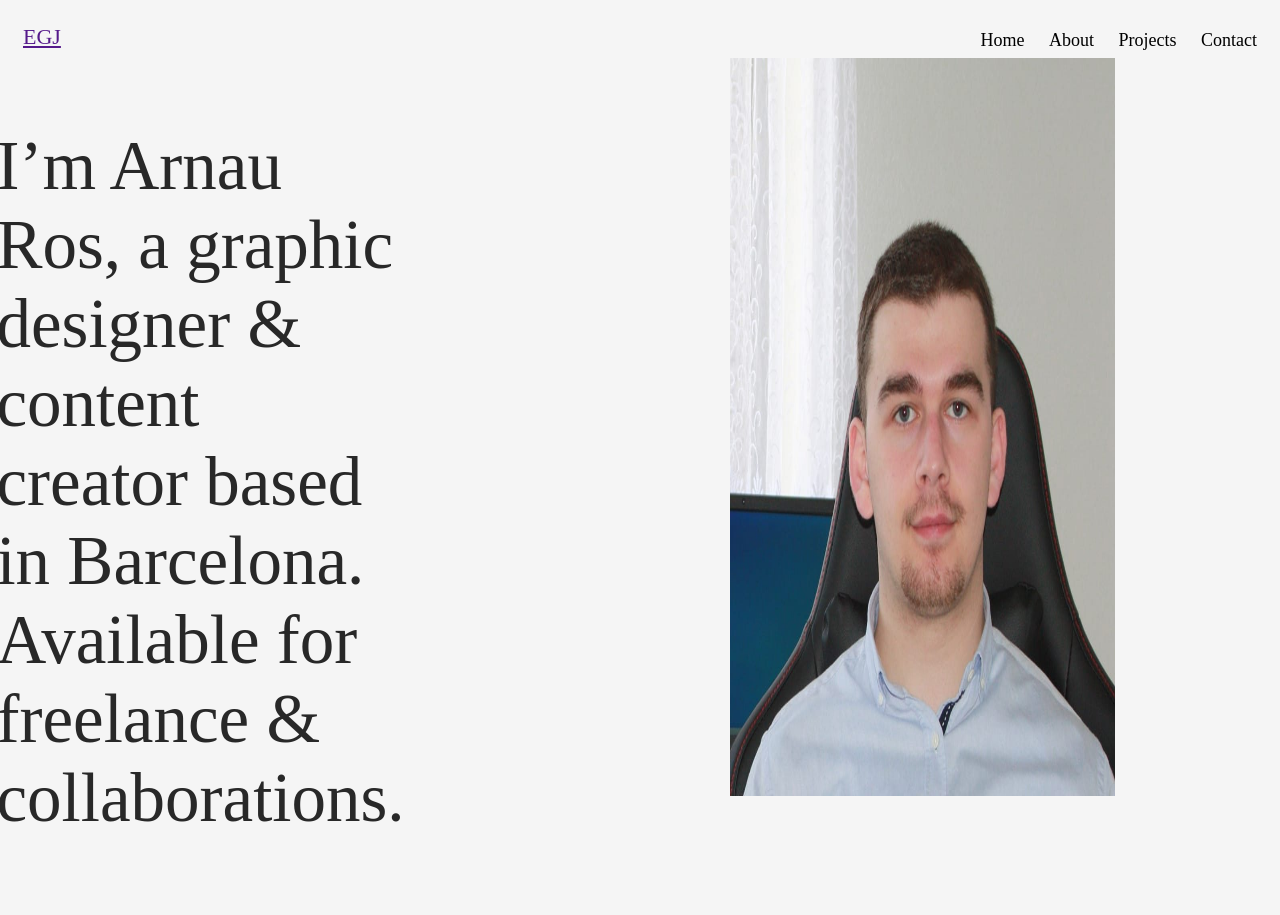
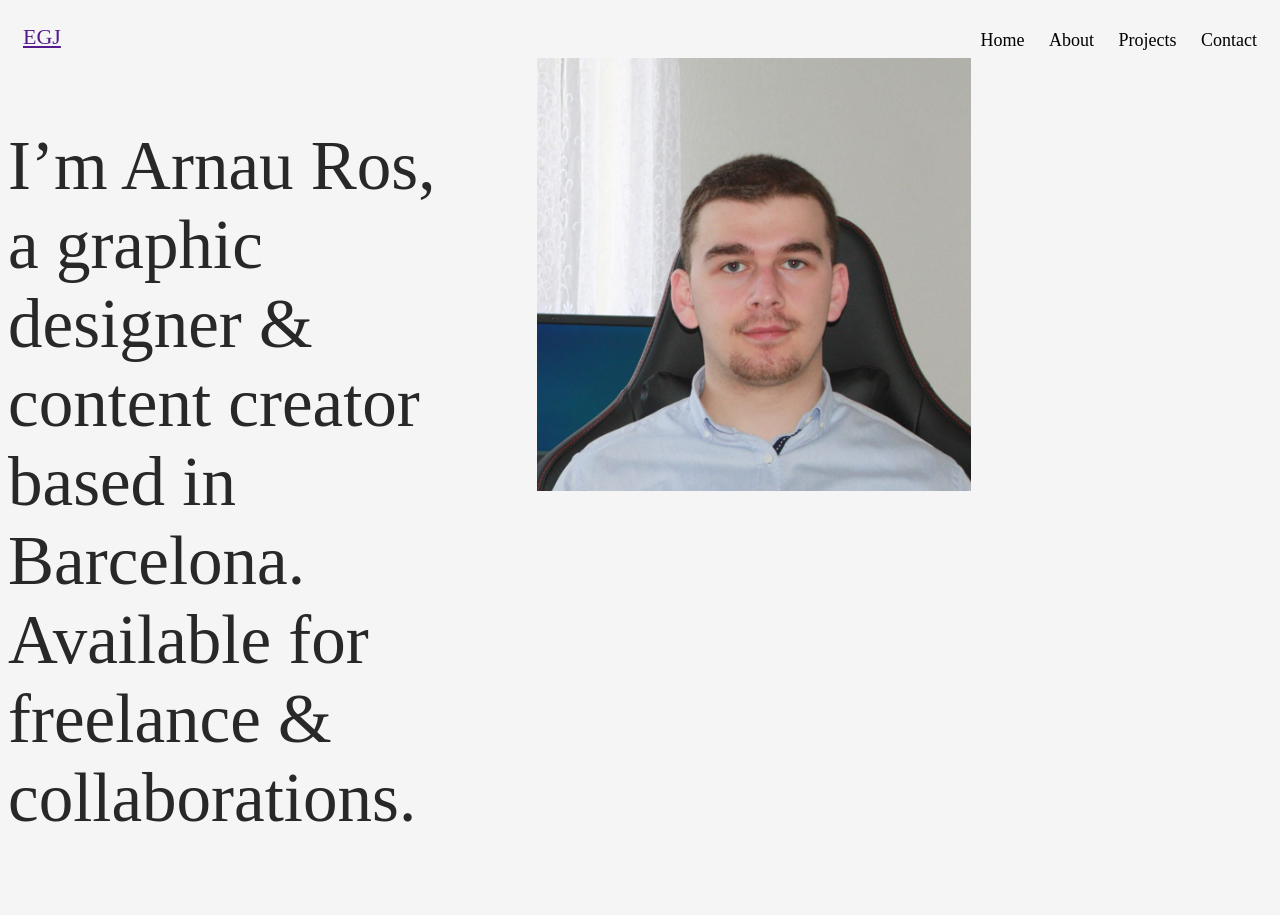
Before and after one commit to enisgjini/EGJ-Portfolio, a PHP site: page / in a window 1280 px wide. Before the commit the page ends 822 px from the top, so only its background shows below. Run offline with PHP 8.4, Linux system fonts and the light colour scheme; some web fonts are replaced.

Commit message:
Remove col

```diff
--- a/style.css
+++ b/style.css
@@ -69,33 +69,21 @@ body {
 
 .container {
     display: grid;
-    grid-template-columns: 40% 40%;
-    grid-column-gap: 35%;
-    grid-row-gap: 20px;
+    grid-template-columns: 45% 45%;
+    grid-column-gap: 10%;
     justify-items: stretch;
     align-items: stretch;
 }
 
-.col {
-
-    display: flex;
-    justify-content: center;
-}
 
 
 
 .personal-info {
-    width: 773px;
-    height: 600px;
-    left: 0px;
-    top: 82px;
-
     font-family: 'Neue Haas Grotesk Display Pro';
     font-style: normal;
     font-weight: 400;
     font-size: 69px;
     line-height: 79px;
-
     color: #282828;
 }
 
```
